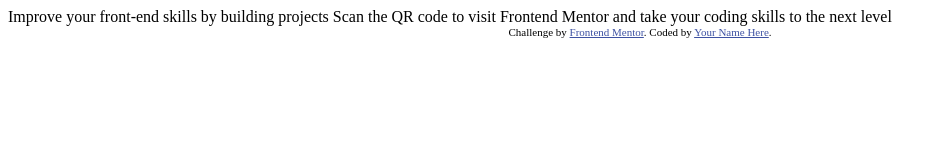
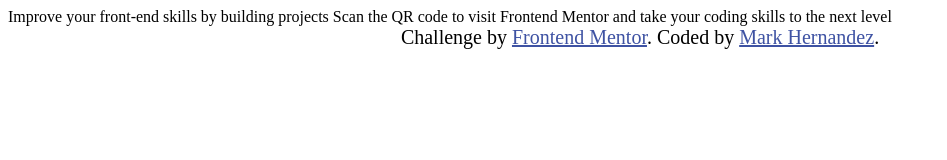
Before and after one commit to mkhernandez/qrcode, a plain HTML site: page qr-code-component-main/index.html in a window 1280 px wide. Shown: the whole page, without its empty margins (0-947 px from the left). Drawn offline with Linux system fonts and the light colour scheme.

Commit message:
added styles.css file

```diff
--- a/qr-code-component-main/index.html
+++ b/qr-code-component-main/index.html
@@ -10,7 +10,7 @@
 
   <!-- Feel free to remove these styles or customise in your own stylesheet 👍 -->
   <style>
-    .attribution { font-size: 11px; text-align: center; }
+    .attribution { font-size: 20px; text-align: center; }
     .attribution a { color: hsl(228, 45%, 44%); }
   </style>
 </head>
@@ -22,7 +22,7 @@
 
   <div class="attribution">
     Challenge by <a href="https://www.frontendmentor.io?ref=challenge" target="_blank">Frontend Mentor</a>.
-    Coded by <a href="#">Your Name Here</a>.
+    Coded by <a href="#">Mark Hernandez</a>.
   </div>
 </body>
 </html>
--- /dev/null
+++ b/styles.css
@@ -0,0 +1,8 @@
+@import url('https://fonts.googleapis.com/css2?family=Montserrat:wght@100;400;700&family=Poppins:wght@400;500;700&display=swap');
+
+* {
+    margin: 0;
+    padding: 0;
+    box-sizing: border-box;
+    font-family: 'Poppins', sans-serif;
+}
```
